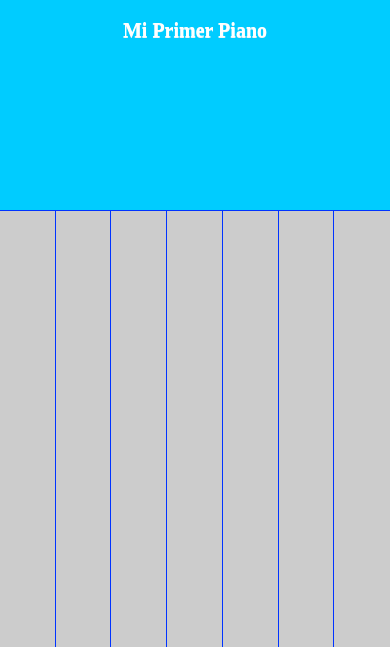
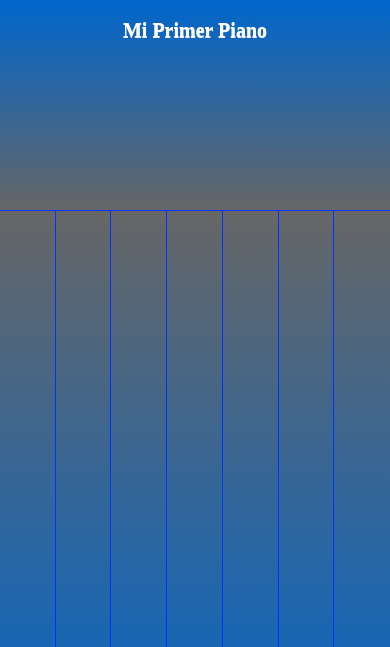
Before and after one commit to PerezJuan23/app10, a plain HTML site: page index.html in a window 390 px wide. Shown: the top 647 px of the page. Drawn offline with Linux system fonts and the light colour scheme; some packages are replaced by stand-ins of ours; files whose address does not match are found by name.

Commit message:
4subida
app

```diff
--- a/css/estilo.css
+++ b/css/estilo.css
@@ -17,6 +17,7 @@
   font-weight: bold;
   font-family: "Times New Roman" ,Times , serif;
   color: #FFF;
+  background-image:linear-gradient(rgba(0,102,204,1),rgba(102,102,102,1));
 }
 #teclado{
   float: left;
@@ -30,6 +31,7 @@
 	outline:#03F solid 1px;
 	background:#CCC;
     width:14.28571428571429%;
+	background-image:linear-gradient(rgba(102,102,102,1),rgba(0,102,204,1));
 }
 .tocada{
 	background: #6F6;
```
